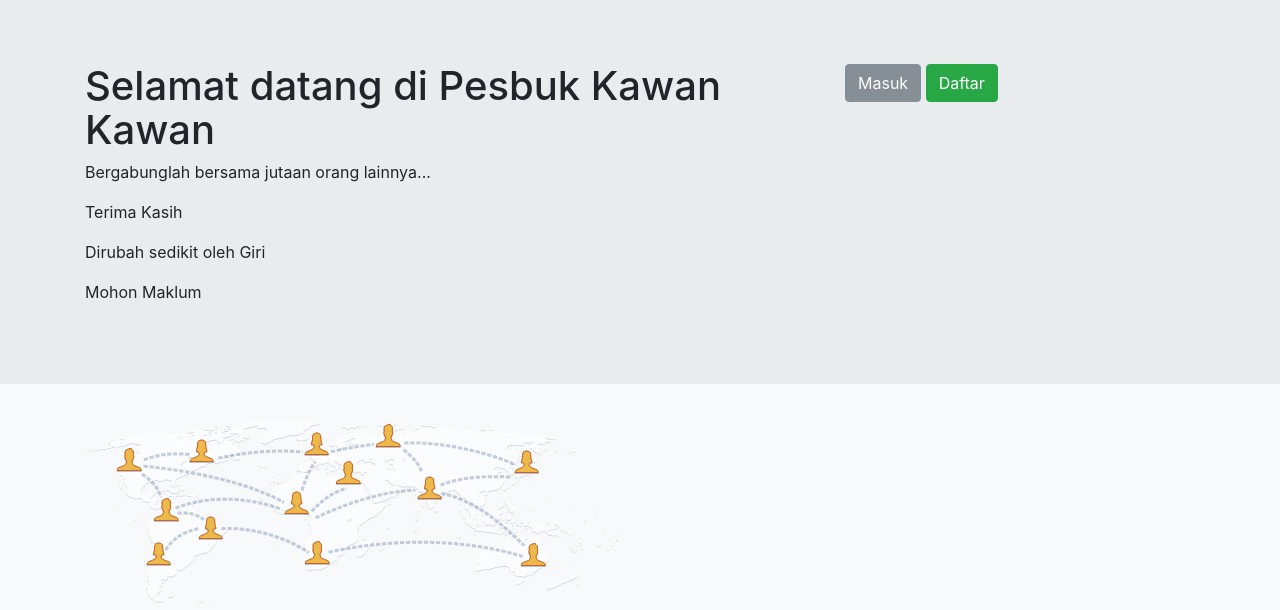
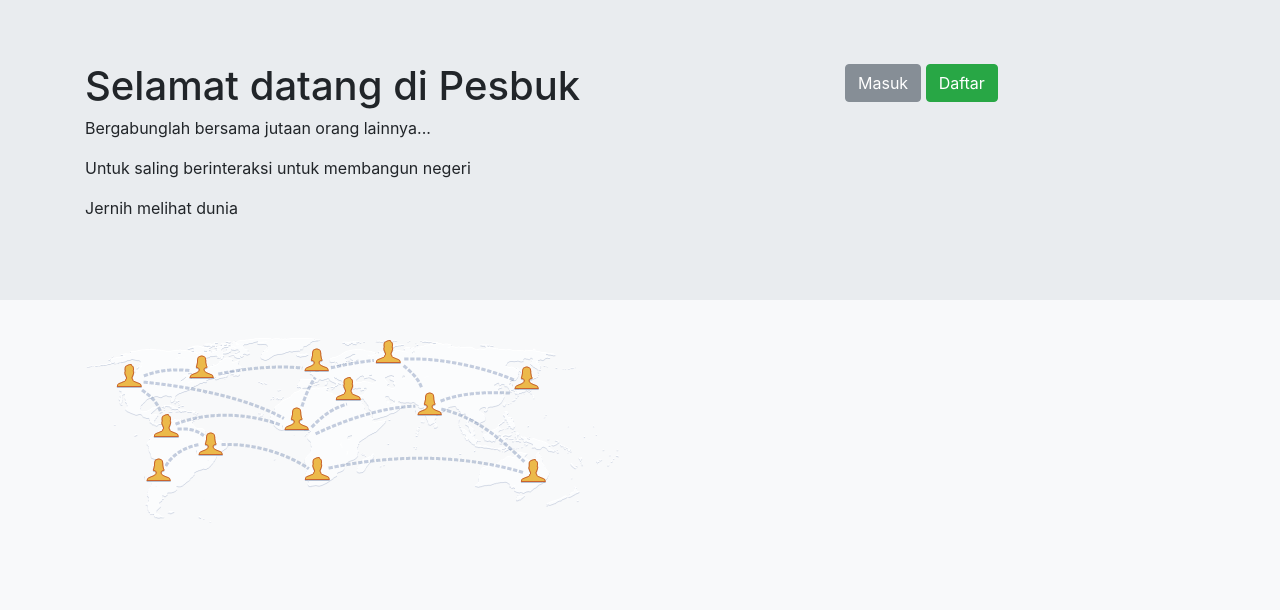
Before and after one commit to giri021/small_project_Giri, a PHP site: page / in a window 1280 px wide. Shown: the top 610 px of the page. Run offline with PHP 8.4, Linux system fonts and the light colour scheme.

Commit message:
replace index.php

```diff
--- a/index.php
+++ b/index.php
@@ -14,11 +14,10 @@
             <div class="container">
                 <div class="row">
                     <div class="col-md-8">
-                        <h1>Selamat datang di Pesbuk Kawan Kawan</h1>
+                        <h1>Selamat datang di Pesbuk</h1>
                         <p>Bergabunglah bersama jutaan orang lainnya...</p>
-			<p>Terima Kasih</p>
-			<p>Dirubah sedikit oleh Giri</p>
-			<p>Mohon Maklum</p>
+			<p>Untuk saling berinteraksi untuk membangun negeri</p>
+			<p>Jernih melihat dunia</p>
                     </div>
                     <div class="col-md-4">
                         <a href="login.php" class="btn btn-secondary">Masuk</a>
```
